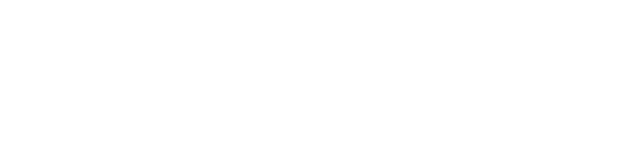
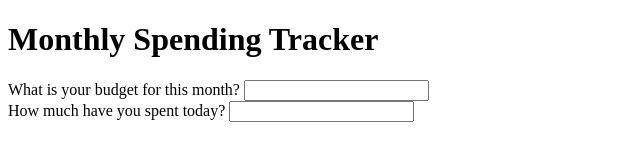
Before and after one commit to Godders1987/budget_app, a plain HTML site: page index.html in a window 1280 px wide. Shown: the whole page, without its empty margins (0-640 px from the left). Drawn offline with Linux system fonts and the light colour scheme.

Commit message:
Added initial content for app

```diff
--- a/index.html
+++ b/index.html
@@ -3,7 +3,19 @@
   <head>
     <meta charset="UTF-8" />
     <meta name="viewport" content="width=device-width, initial-scale=1.0" />
+    <link rel="stylesheet" href="styles.css" />
     <title>Document</title>
   </head>
-  <body></body>
+  <body>
+    <h1>Monthly Spending Tracker</h1>
+    <div>
+      <label for="monthly-amount">What is your budget for this month?</label>
+      <input type="number" id="monthly-amount" />
+    </div>
+
+    <div>
+      <label for="amount-spent">How much have you spent today?</label>
+      <input type="number" id="amount-spent" />
+    </div>
+  </body>
 </html>
```
Also changed, not shown: styles.css (added).
